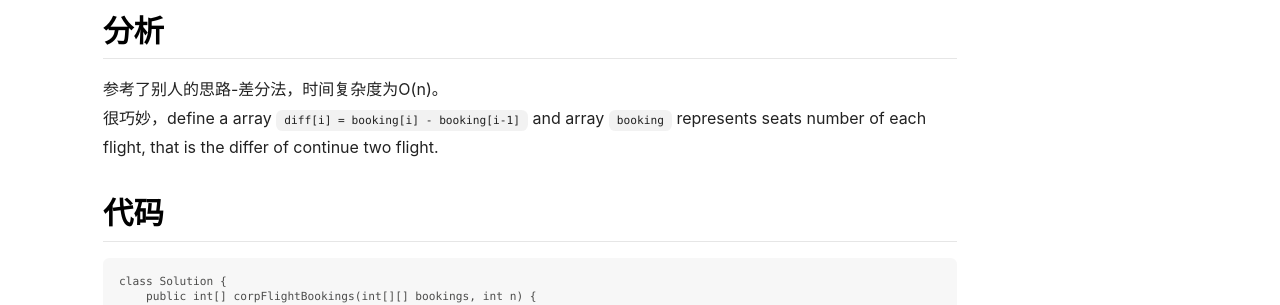
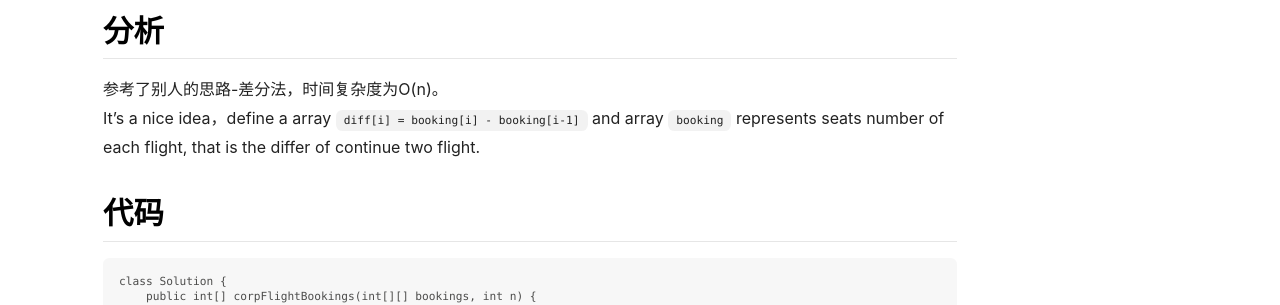
Before and after one commit to sureally/sureally.github.io, a Jekyll site: the page built from _posts/2019-07-09-Leetcode-1109-解题报告.markdown, in a window 1280 px wide. Shown: the part 830-1135 px from the top of the page. Built offline with Jekyll 4.4.1, drawn with Linux system fonts in a browser that asks for light colours; nearby versions of some CDN libraries.

Commit message:
Update 2019-07-09-Leetcode-1109-解题报告.markdown

```diff
--- a/_posts/2019-07-09-Leetcode-1109-解题报告.markdown
+++ b/_posts/2019-07-09-Leetcode-1109-解题报告.markdown
@@ -21,7 +21,7 @@ categories: Leetcode
 
 ## 分析
 参考了别人的思路-差分法，时间复杂度为O(n)。
-很巧妙，define a array `diff[i] = booking[i] - booking[i-1]` and array `booking` represents
+It's a nice idea，define a array `diff[i] = booking[i] - booking[i-1]` and array `booking` represents
 seats number of each flight, that is the differ of continue two flight.
 
 
```
